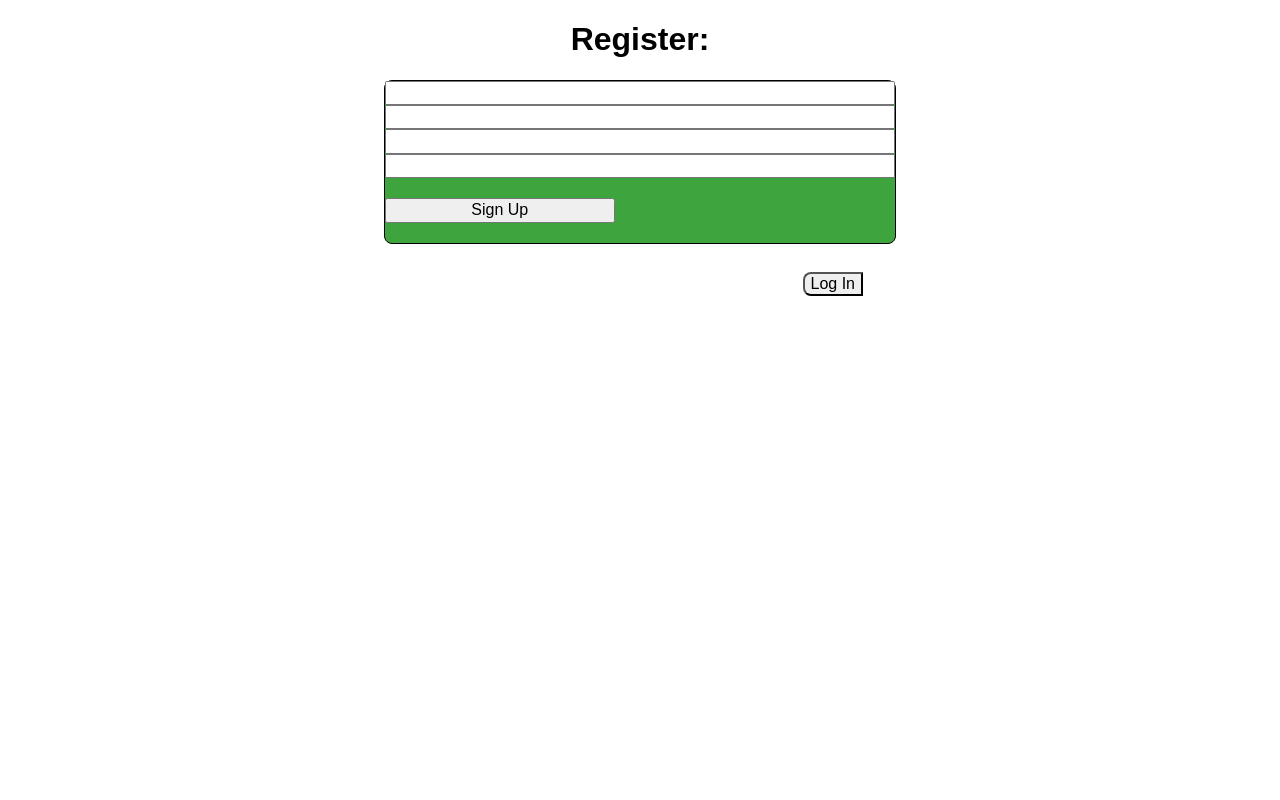
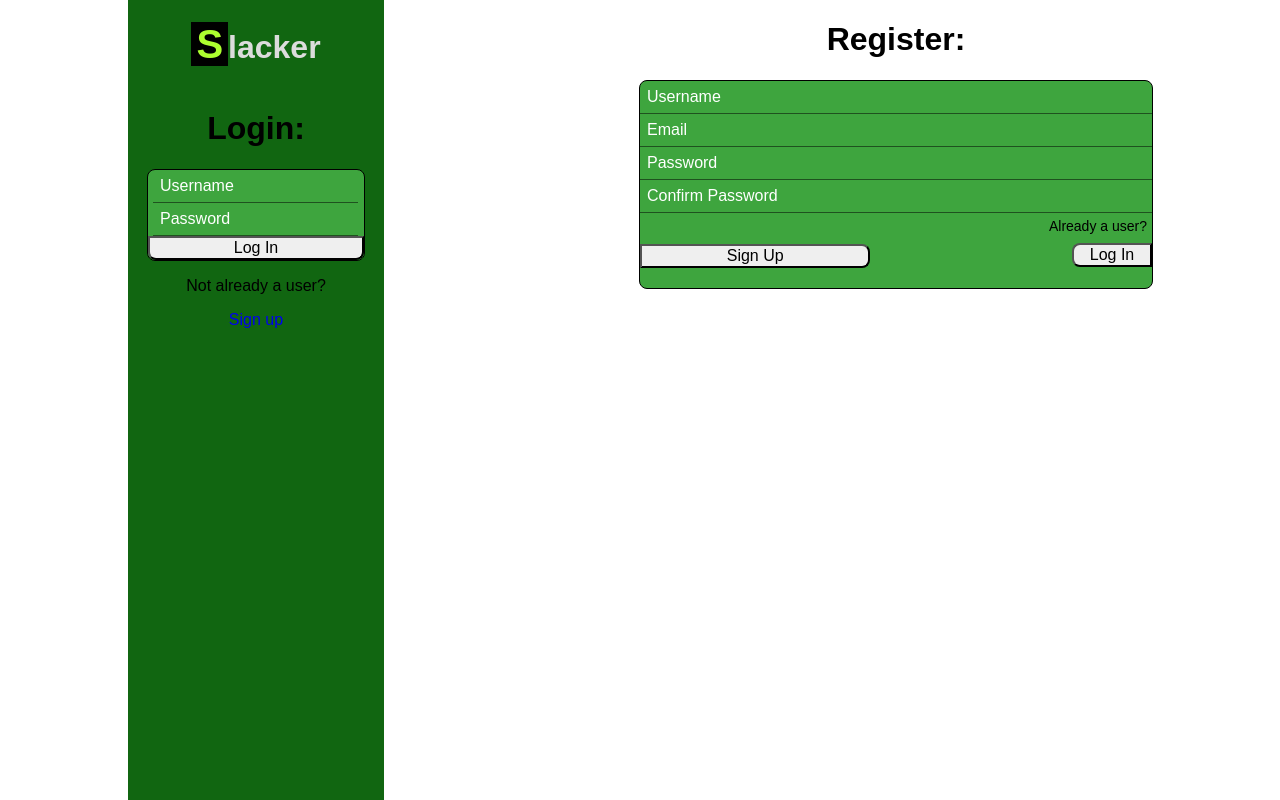
Before and after one commit to Balintataw/slacker, a React (Create React App) app in the folder client/: page /registration in a window 1280 px wide. Built offline with nearby package versions, Linux system fonts and the light colour scheme; no server answers.

Commit message:
fixed styling on reg page skeleton

```diff
--- a/client/src/components/Login.js
+++ b/client/src/components/Login.js
@@ -17,8 +17,8 @@ export class Login extends Component {
     return (
       <div className="login-page-wrapper">
         <h1>Login:</h1>
-        <div className="form-container">
-          <form action="/login" method="POST">
+        <div className="log-form-container">
+          <form action="/login" method="POST" id="log-page-form">
             <input onChange={this.handleChange} type="text" name="username" placeholder="Username" value={this.state.username} />
             {/* <input onChange={this.handleChange} type="email" name="email" placeholder="Email" value={this.state.email}/> */}
             <input onChange={this.handleChange} type="password" name="password" placeholder="Password" value={this.state.password}/>
--- a/client/src/components/Registration.js
+++ b/client/src/components/Registration.js
@@ -1,4 +1,5 @@
 import React, { Component } from 'react'
+import LeftBar from './LeftBar'
 import './registration.css'
 
 export class Registration extends Component {
@@ -16,13 +17,15 @@ export class Registration extends Component {
   render() {
     return (
       <div className="reg-page-wrapper">
-        <h1>Register:</h1>
+        <LeftBar />
         <div className="form-container-register">
-          <form action="/registration" method="POST">
+          <h1>Register:</h1>
+          <form action="/registration" method="POST" id="reg-page-form">
             <input onChange={this.handleChange} type="text" name="username" placeholder="Username" value={this.state.username} />
             <input onChange={this.handleChange} type="email" name="email" placeholder="Email" value={this.state.email}/>
             <input onChange={this.handleChange} type="password" name="password" placeholder="Password" value={this.state.password}/>
             <input onChange={this.handleChange} type="password" name="confirmpassword" placeholder="Confirm Password" value={this.state.confirmpassword}/>
+            <span className="login-message">Already a user?</span>
             <button type="submit" id="reg-btn">Sign Up</button>
             <a href=""><button type="button" id="log-btn">Log In</button></a>
           </form>
--- a/client/src/components/login.css
+++ b/client/src/components/login.css
@@ -5,19 +5,21 @@
     align-items: center;
 }
 
-.form-container {
+.log-form-container {
     display: flex;
     align-items: center;
     justify-content: space-around;
     width: 100%;
 }
 
-form {
+#log-page-form {
     display: flex;
     flex-direction: column;
     width: 100%;
     border: 1px solid black;
     background-color: rgb(62, 165, 62);
+    border-radius: 8px;
+
 }
 
 #login-btn {
@@ -27,7 +29,7 @@ form {
     border-bottom-right-radius: 8px;
 }
 
-.form-container input {
+.log-form-container input {
     background: transparent;
     border: none;
     border-bottom: 1px solid rgb(0, 0, 0, 0.5);
--- a/client/src/components/registration.css
+++ b/client/src/components/registration.css
@@ -1,18 +1,21 @@
 .reg-page-wrapper {
     display: flex;
-    flex-direction: column;
+    /* flex-direction: column; */
     justify-content: space-around;
-    align-items: center;
+    /* align-items: center; */
+    height: 800px;
 }
 
 .form-container-register {
     display: flex;
+    flex-direction: column;
     align-items: center;
-    justify-content: space-around;
+    position: relative;
+    /* justify-content: space-around; */
     width: 40%;
 }
 
-form {
+#reg-page-form {
     display: flex;
     flex-direction: column;
     width: 100%;
@@ -23,25 +26,36 @@ form {
 
 #reg-btn {
     width: 45%;
-    margin-top: 20px;
+    margin-top: 10px;
     margin-bottom: 20px;
+    border-top-right-radius: 8px;
+    border-bottom-right-radius: 8px;
+}
+
+.login-message {
+    text-align: right;
+    padding: 5px 5px 0 0;
+    font-size: 14px;
 }
 
 #log-btn {
     position: absolute;
-    top: 272px;
-    right: 417px;
+    top: 243px;
+    right: 0px;
+    width: 80px;
     border-radius: 0;
     border-top-left-radius: 8px;
     border-bottom-left-radius: 8px;
 }
 
-.form-container input {
+.form-container-register input {
     background: transparent;
+    border: none;
     border-bottom: 1px solid rgb(0, 0, 0, 0.5);
     border-radius: 0px;
-    width: 98%;
-    margin-left: 5px;
+    height: 30px;
+    /* width: 99%; */
+    /* margin-left: 5px; */
 }
 
 ::placeholder {
```
